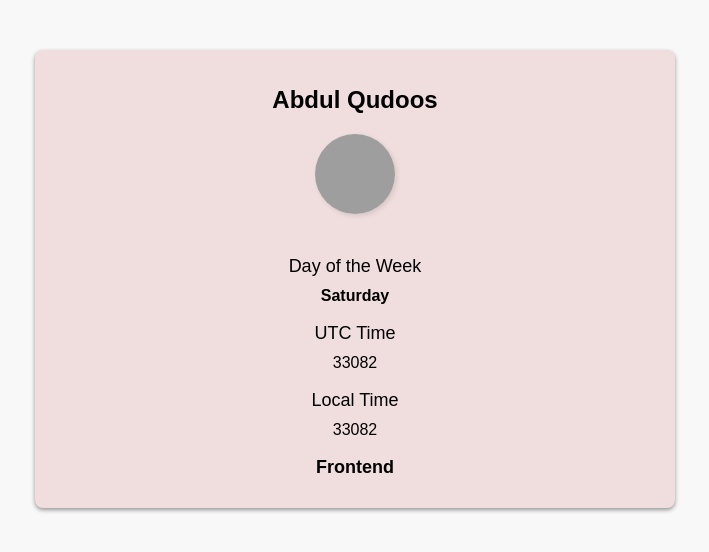
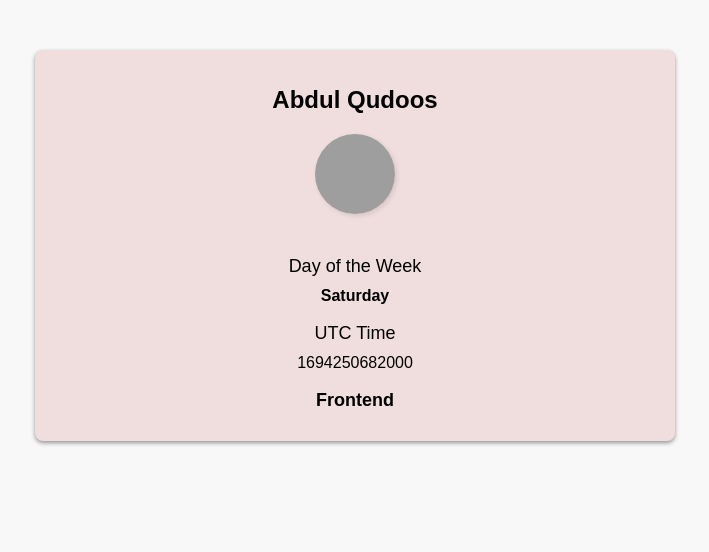
Before and after one commit to qudosabdu/hngix-intern-task1, a plain HTML site: page index.html in a window 1280 px wide. Shown: the whole page, without its empty margins (285-994 px from the left). Drawn offline with Linux system fonts and the light colour scheme; grey boxes are pictures that could not be loaded.

Commit message:
updated the code

```diff
--- a/index.html
+++ b/index.html
@@ -34,8 +34,8 @@
         <p data-testid="currentUTCTime">UTC Time</p>
         <span id="utcTime" data-testid="currentUTCTime">12:34:56</span>
 
-        <p data-testid="currentLocalTime">Local Time</p>
-        <span id="localTime" data-testid="currentLocalTime">12:34:56</span>
+        <!-- <p data-testid="currentLocalTime">Local Time</p>
+        <span id="localTime" data-testid="currentLocalTime">12:34:56</span> -->
 
       <p data-testid="myTrack" style="font-weight: bold;">Frontend</p>
     </div>
--- a/script.js
+++ b/script.js
@@ -9,20 +9,21 @@ const week = weeks[day];
 const weekElement = document.getElementById("Week");
 weekElement.innerHTML = week;
 
-const localTime = currentTime.toLocaleTimeString();
 
 setInterval(() => {
-    const now = new Date();
-    const utc_Time = now.getUTCHours() * 3600 + now.getUTCMinutes() * 60 + now.getUTCSeconds();
+    const now = Date.now();
+    const utc_Time = now
+
     const utcTimeElement = document.getElementById("utcTime");
     utcTimeElement.innerHTML = utc_Time;
 
-    const localTime = now.getHours() * 3600 + now.getMinutes() * 60 + now.getSeconds();
 
-    const localTimeElement = document.getElementById("localTime");
-    localTimeElement.innerHTML = localTime;
+    // const localTime = now.getHours() * 3600 + now.getMinutes() * 60 + now.getSeconds();
+
+    // const localTimeElement = document.getElementById("localTime");
+    // localTimeElement.innerHTML = localTime;
     // const difference = utc_Time - localTime;
     // const differenceElement = document.getElementById("difference");
     // differenceElement.innerHTML = difference;
 
-}, 1000);
+}, 500);
```
